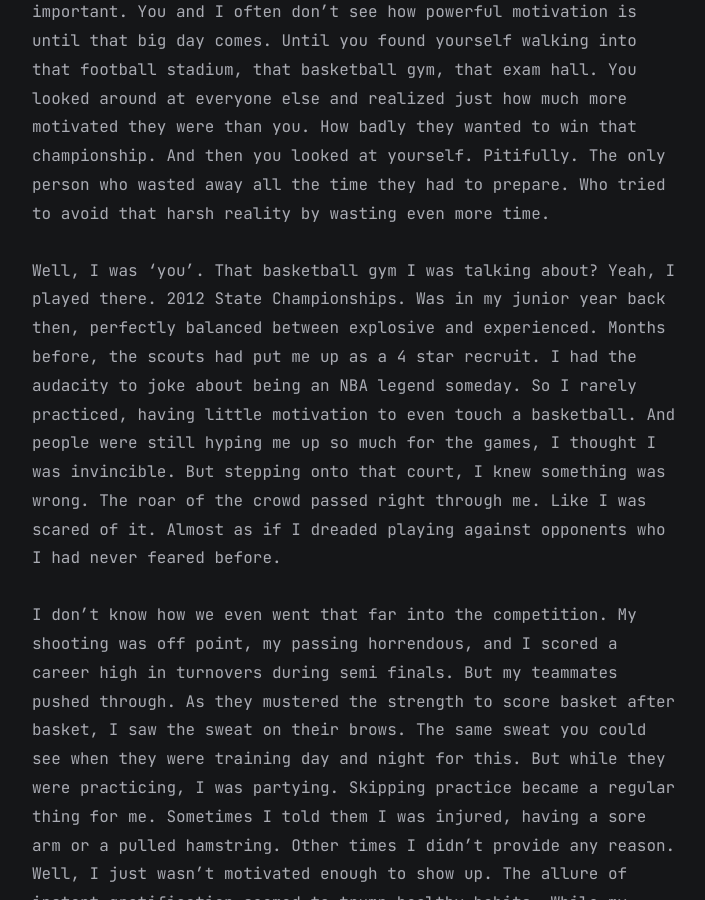
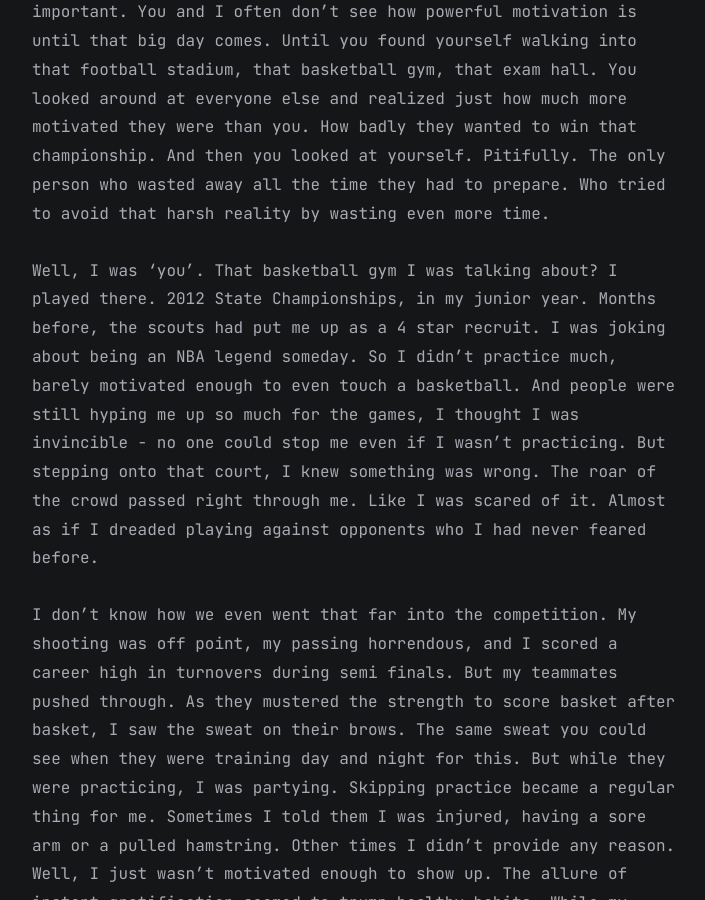
Before and after one commit to heavylightdecomp/blog, a Jekyll site: the page built from all_collections/_posts/2022-21-08-abyss.md, in a window 1280 px wide and 900 px high, scrolled down 502 px. Shown: the whole window, without its empty margins (283-988 px from the left). Built offline with Jekyll 4.4.1, drawn with Linux system fonts in a browser that asks for light colours.

Commit message:
conciseness

```diff
--- a/all_collections/_posts/2022-21-08-abyss.md
+++ b/all_collections/_posts/2022-21-08-abyss.md
@@ -6,7 +6,7 @@ categories: ["essay", "creative writing"]
 ---
 You need motivation to succeed in any competitive discipline. To train, you need motivation. To perform at you very best on competition day, you need motivation. To recover after the most grievous of failures and continue improving your skills, you need motivation. But it is unseen and unpredictable just as it is important. You and I often don't see how powerful motivation is until that big day comes. Until you found yourself walking into that football stadium, that basketball gym, that exam hall. You looked around at everyone else and realized just how much more motivated they were than you. How badly they wanted to win that championship. And then you looked at yourself. Pitifully. The only person who wasted away all the time they had to prepare. Who tried to avoid that harsh reality by wasting even more time.
 
-Well, I was 'you'. That basketball gym I was talking about? Yeah, I played there. 2012 State Championships. Was in my junior year back then, perfectly balanced between explosive and experienced. Months before, the scouts had put me up as a 4 star recruit. I had the audacity to joke about being an NBA legend someday. So I rarely practiced, having little motivation to even touch a basketball. And people were still hyping me up so much for the games, I thought I was invincible. But stepping onto that court, I knew something was wrong. The roar of the crowd passed right through me. Like I was scared of it. Almost as if I dreaded playing against opponents who I had never feared before.
+Well, I was 'you'. That basketball gym I was talking about? I played there. 2012 State Championships, in my junior year. Months before, the scouts had put me up as a 4 star recruit. I was joking about being an NBA legend someday. So I didn't practice much, barely motivated enough to even touch a basketball. And people were still hyping me up so much for the games, I thought I was invincible - no one could stop me even if I wasn't practicing. But stepping onto that court, I knew something was wrong. The roar of the crowd passed right through me. Like I was scared of it. Almost as if I dreaded playing against opponents who I had never feared before.
 
 I don't know how we even went that far into the competition. My shooting was off point, my passing horrendous, and I scored a career high in turnovers during semi finals. But my teammates pushed through. As they mustered the strength to score basket after basket, I saw the sweat on their brows. The same sweat you could see when they were training day and night for this. But while they were practicing, I was partying. Skipping practice became a regular thing for me. Sometimes I told them I was injured, having a sore arm or a pulled hamstring. Other times I didn't provide any reason. Well, I just wasn't motivated enough to show up. The allure of instant gratification seemed to trump healthy habits. While my teammates were eating chicken and salad, I was gorging myself on Oreos. While my teammates ran 10 miles a day, I ran none. While my teammates played practice games, I played Call of Duty. On the days that I did show up to practice, you could clearly see the compounding effects of my horrible lifestyle. I was becoming out of shape, and was slowly losing my 'magical' ability to score shot after shot. So many times, coach pulled me aside and tried to get me to explain. But I would not; the only person at fault was myself.
 
```
